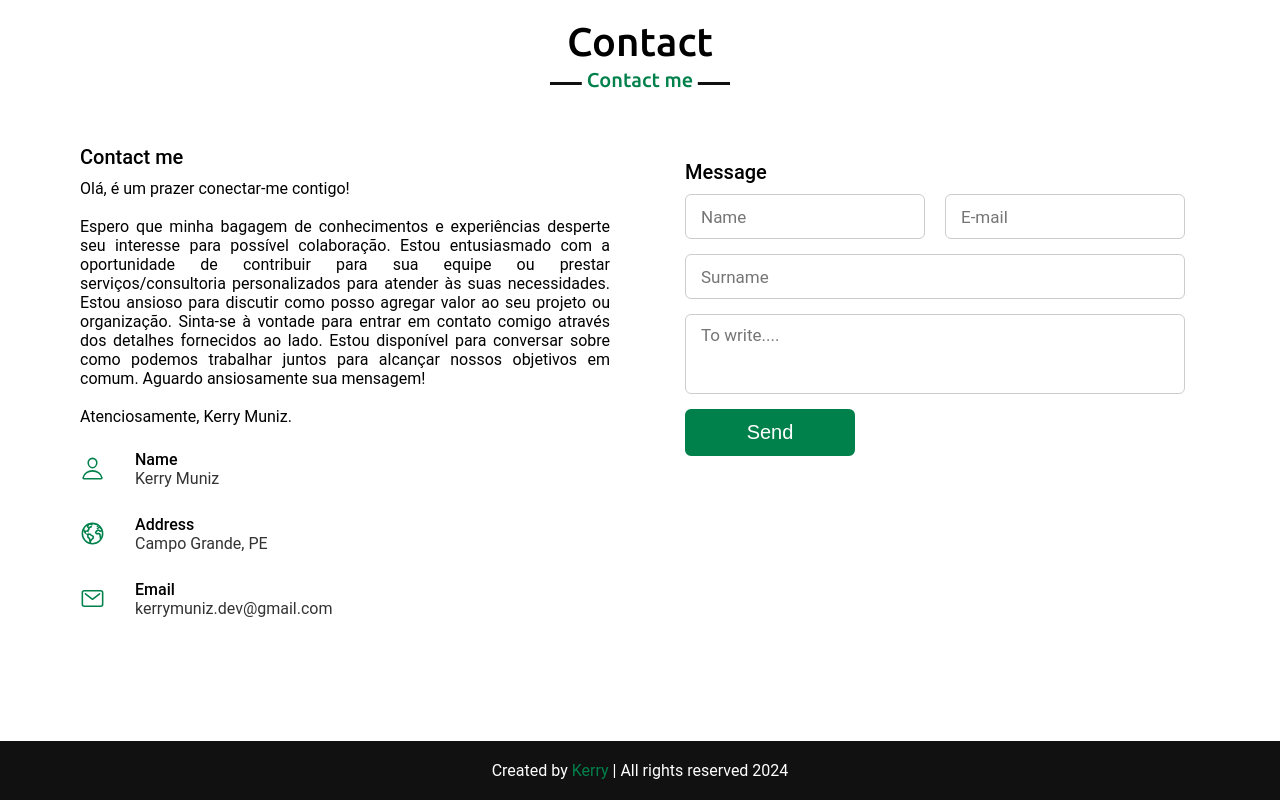
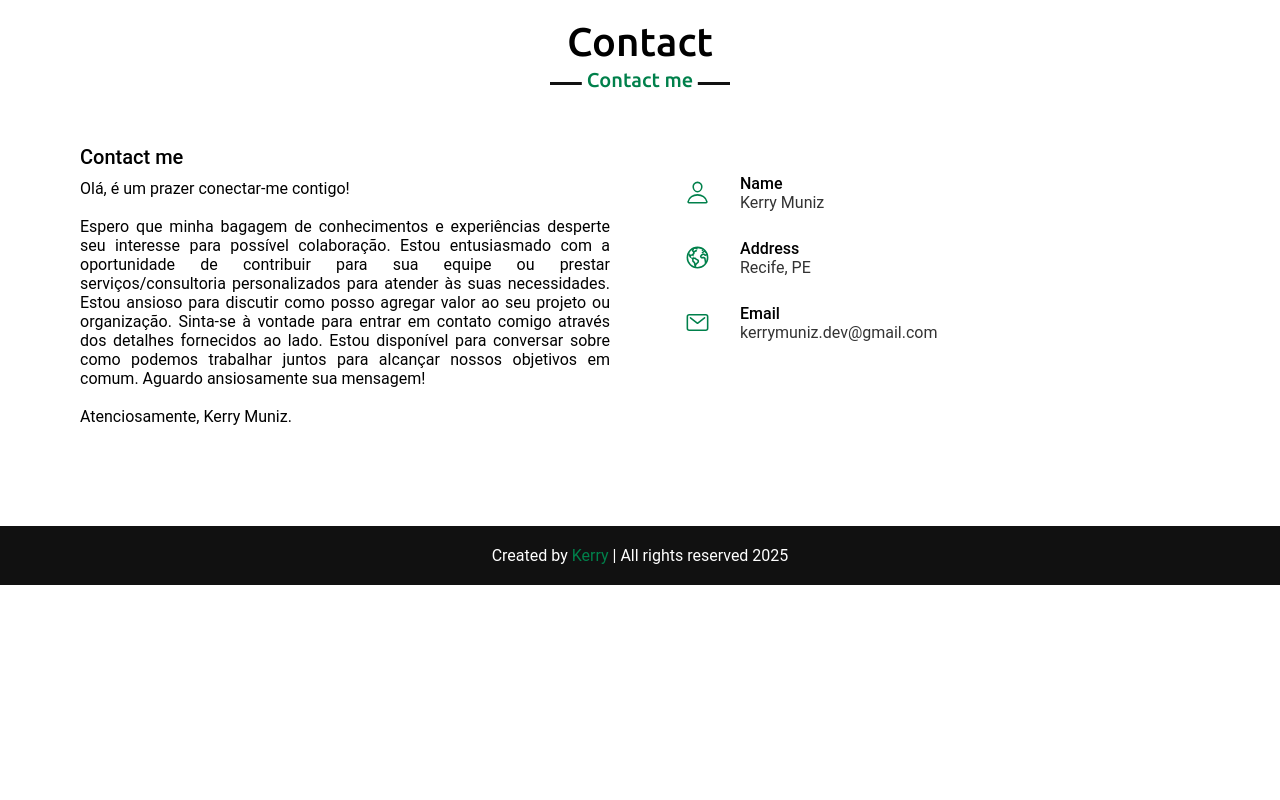
Before and after one commit to kerrymuniz/Potifolio, a plain HTML site: page index.html in a window 1280 px wide. Shown: the part 3751-4551 px from the top of the page. After the commit the page ends 4336 px from the top, so only its background shows below. Drawn offline with nearby package versions, Linux system fonts and the light colour scheme.

Commit message:
ajuste parte de contact do portifolio

```diff
--- a/index.html
+++ b/index.html
@@ -326,7 +326,9 @@
                         Atenciosamente,
                         Kerry Muniz.
                     </p>
+                </div> <!-- column left -->
 
+                <div class="column right">
                     <div class="icons">
                         <div class="row">
                             <ion-icon name="person-outline"></ion-icon>
@@ -340,7 +342,7 @@
                             <ion-icon name="earth-outline"></ion-icon>
                             <div class="info">
                                 <div class="head">Address</div>
-                                <div class="sub-title">Campo Grande, PE</div>
+                                <div class="sub-title">Recife, PE</div>
                             </div>
                         </div>
 
@@ -352,33 +354,6 @@
                             </div>
                         </div>
                     </div>
-                </div> <!-- column left -->
-                <div class="column right">
-                    <div class="text">Message</div>
-                    <form action="#">
-                        <div class="fields">
-                            <div class="field name">
-                                <input type="text" placeholder="Name" required>
-                            </div>
-
-                            <div class="field email">
-                                <input type="email" placeholder="E-mail" required>
-                            </div>
-                        </div>
-
-                        <div class="field">
-                            <div class="fields">
-                                <input type="text" placeholder="Surname" required>
-                            </div>
-
-                            <div class="fields textarea">
-                                <textarea cols="30" rows="10" placeholder="To write...." required></textarea>
-                            </div>
-                            <div class="button">
-                                <button type="submit">Send</button>
-                            </div>
-                        </div>
-                    </form>
                 </div>
             </div>
         </div>
@@ -386,7 +361,7 @@
 
     <!--..sessão.footer-->
     <footer>
-        <span>Created by <a href="https://www.linkedin.com/in/kerry-muniz-a14498282/">Kerry</a> | All rights reserved 2024</span>
+        <span>Created by <a href="https://www.linkedin.com/in/kerry-muniz-a14498282/" target="_blank">Kerry</a> | All rights reserved 2025</span>
     </footer>
 
 
```
